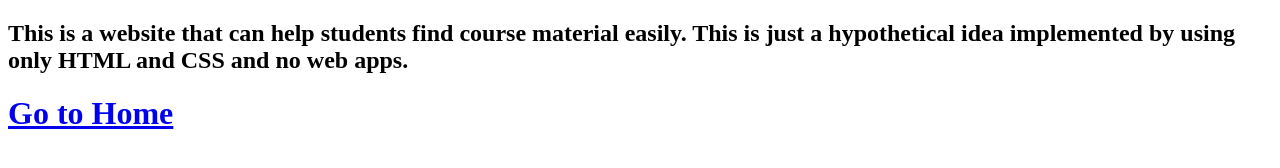
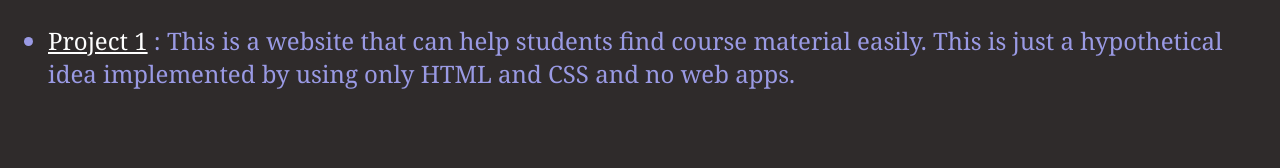
Before and after one commit to hashmap19/hashmap.github.io, a plain HTML site: page index.html in a window 1280 px wide. Drawn offline with Linux system fonts and the light colour scheme.

Commit message:
Add changes

```diff
--- /dev/null
+++ b/index.css
@@ -0,0 +1,12 @@
+body{
+    color: rgb(154, 154, 228);
+    background-color: rgba(29, 25, 25, 0.918);
+    font-family: Georgia, 'Times New Roman', Times, serif;
+    font-size: x-large;
+    }
+a {
+    color: white;
+  }
+a:hover{
+    color:red;
+    }
--- a/index.html
+++ b/index.html
@@ -2,11 +2,14 @@
 <html>
     <head>
         <title>Description</title>
+        <link rel="stylesheet" type="text/css" href="/index.css">
     </head>
     <body>
-        <h2>This is a website that can help students find course material easily. This is just a hypothetical idea implemented by using only
-          HTML and CSS and no web apps.
-        </h2>
-        <h1><a href="/project1/home/home.html">Go to Home</a></h1>
+        <ul>
+        <li><a href="/project1/home/home.html">Project 1</a>
+        : This is a website that can help students find course material easily. This is just a hypothetical idea implemented by using only
+            HTML and CSS and no web apps.
+        </li>
+    </ul>
     </body>
 </html>
--- a/project1/BIO102/bio102.css
+++ b/project1/BIO102/bio102.css
@@ -86,7 +86,7 @@ a:hover{
   color: white;
 }
 .container0{
-  background-image: url(/project1/home/images/aesthetic-wallpaper-29.jpg);
+  background-color: rgba(44, 43, 43, 0.959);
   background-repeat: no-repeat;
   background-size: cover;
   border-radius: 8px;
@@ -95,5 +95,5 @@ a:hover{
   width:100%;
   height:100%;
   border: none;
-  background-image: url(/project1/home/images/Cool_Forest_Texture-628286.jpg);
+  background-image: linear-gradient(rgba(67, 113, 151, 0.932),rgb(4, 59, 85));;
 }
```
